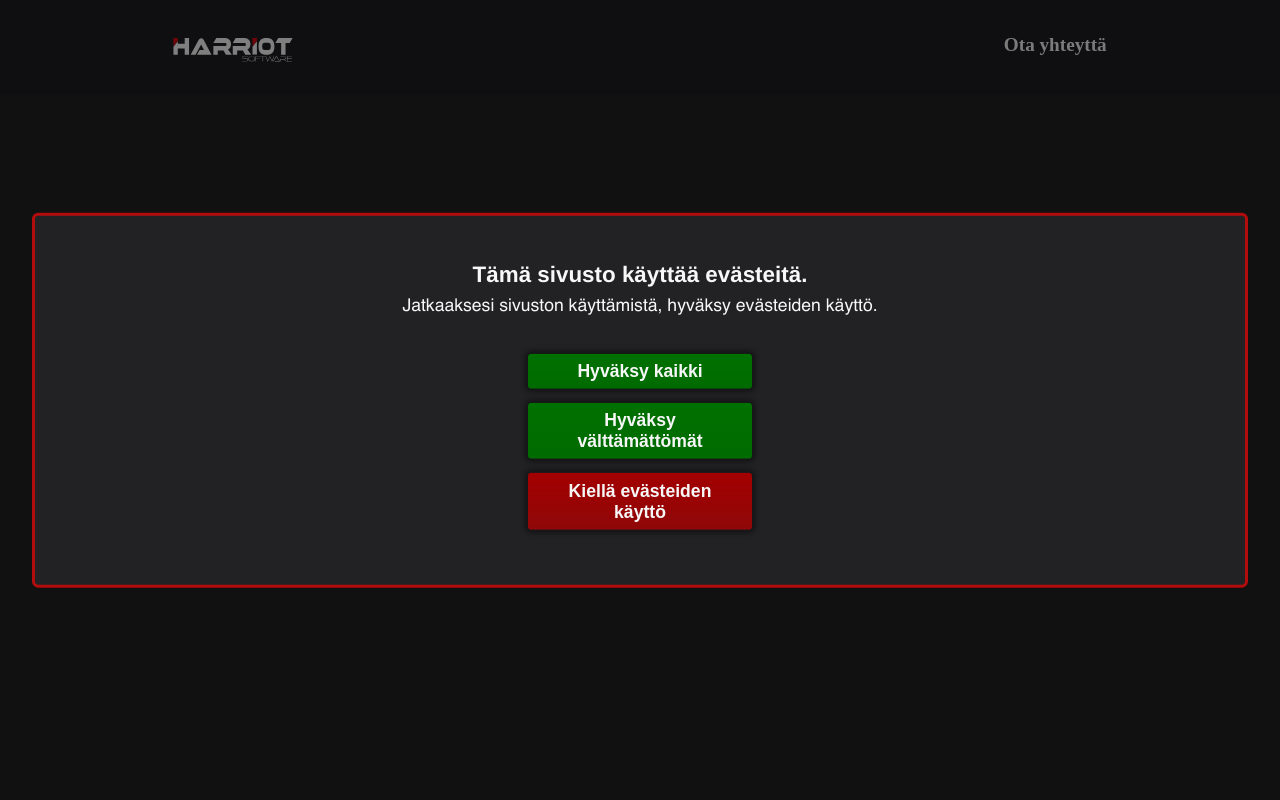
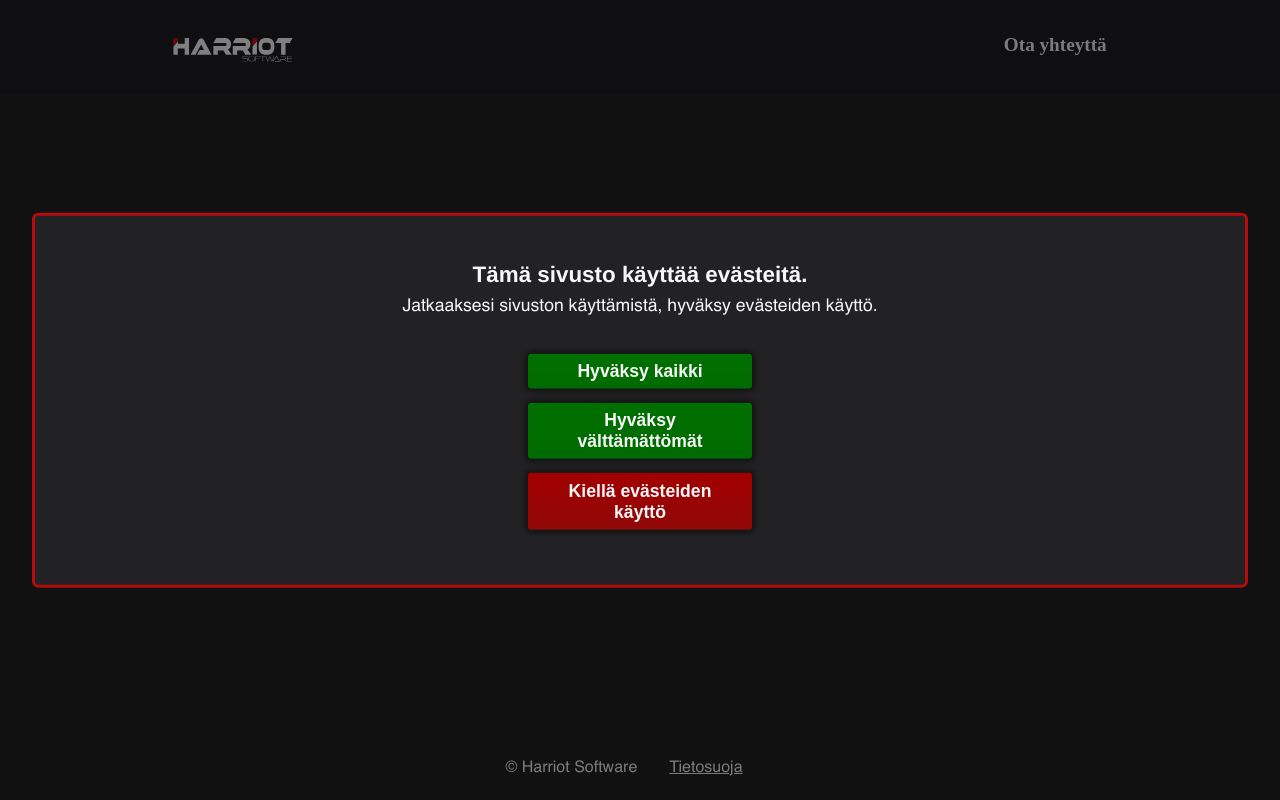
Before and after one commit to lm-pakkanen/costa-express-front, a React (Create React App) app: page / in a window 1280 px wide. Shown: the top 800 px of the page. Built offline with nearby package versions, Linux system fonts and the light colour scheme.

Commit message:
Fixed issue with footer & page styling

```diff
--- a/src/components/common/Footer.module.css
+++ b/src/components/common/Footer.module.css
@@ -1,15 +1,7 @@
 .FooterWrapper {
     position: relative;
-    height: 180px;
+    height: 65px;
     overflow: hidden;
-}
-
-.FooterWrapper > img {
-    position: absolute;
-    top: 0;
-    right: 0;
-    left: 0;
-    height: 180px;
 }
 
 .Footer {
@@ -19,7 +11,7 @@
     left: 0;
     display: flex;
     flex-direction: column;
-    height: 90px;
+    height: 65px;
     padding: 0 3em 0;
     box-sizing: border-box;
 }
@@ -36,5 +28,5 @@
 }
 
 .ContentWrapper.Links > a {
-    margin: 0 1em;
+    margin: 0 2em;
 }
--- a/src/components/pages/Page.module.css
+++ b/src/components/pages/Page.module.css
@@ -1,16 +1,15 @@
 .Page {
     height: 100%;
-    min-height: 100%;
     margin: 0;
-    padding: 0;
+    padding: 90px 0 65px 0;
+    box-sizing: border-box;
 }
 
 .Wrapper {
     display: flex;
     flex-direction: column;
     max-width: 1366px;
-    min-height: 100%;
+    height: 100%;
     margin: 0 auto;
-    padding-top: 90px;
     box-sizing: border-box;
 }
--- a/src/components/pages/Page.tsx
+++ b/src/components/pages/Page.tsx
@@ -19,11 +19,11 @@ const Page: React.FC<Props> = (props) => {
 
     return (
         <div className={style}>
+            <Navigation />
             <div className={styles.Wrapper}>
-                <Navigation />
                 {props.children}
-                <Footer />
             </div>
+            <Footer />
             <CookiesConsent />
         </div>
     );
```
